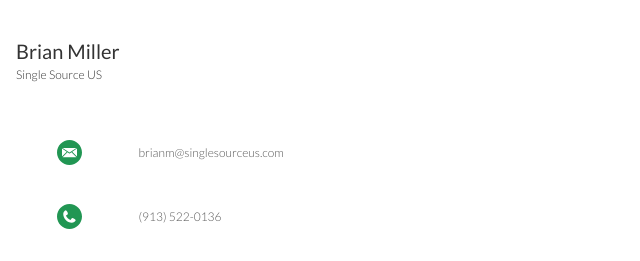
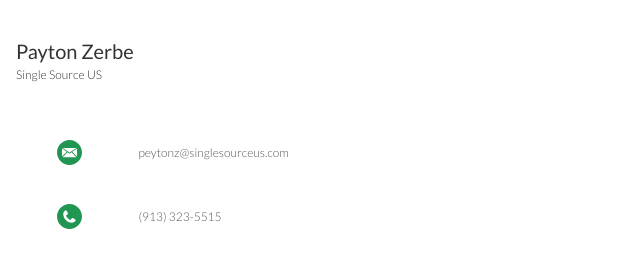
Before and after one commit to SingleSourceUS/peyton, a plain HTML site: page index.html in a window 1280 px wide. Shown: the top 261 px of the page, 0-640 px from the left. Drawn offline with Linux system fonts and the light colour scheme; a web font is replaced by a local one.

Commit message:
Update index.html

```diff
--- a/index.html
+++ b/index.html
@@ -13,7 +13,7 @@
 		<div class="container">
 			<div class="row name-title-company">
 				<div class="col is-6">
-					<p class="text-name">Brian Miller</p>
+					<p class="text-name">Payton Zerbe</p>
 					<p class="text-title-company">Single Source US</p>
 				</div>
 				<div class="col">
@@ -24,14 +24,14 @@
 	</section>
 
 	<section class="bg-color-white secondary-info">
-		<a href="mailto:brianm@singlesourceus.com">
+		<a href="mailto:peytonz@singlesourceus.com">
 			<div class="container">
 				<div class="row detail">
 					<div class="col">
 						<img src="assets/icon-email.svg" alt="Email Icon"">
 					</div>
 					<div class="col is-8">
-						<p class="text-detail">brianm@singlesourceus.com</p>
+						<p class="text-detail">peytonz@singlesourceus.com</p>
 					</div>
 					<div class="col">
 						<img src="assets/right-arrow.svg" alt="Right Arrow" height="50%" width="40%">
@@ -42,14 +42,14 @@
 	</section>
 
 	<section class="bg-color-white secondary-info">
-		<a href="tel:9135220136">
+		<a href="tel:9133235515">
 			<div class="container">
 				<div class="row detail">
 					<div class="col">
 						<img src="assets/icon-phone.svg" alt="Phone Icon"">
 					</div>
 					<div class="col is-8">
-						<p class="text-detail">(913) 522-0136</p>
+						<p class="text-detail">(913) 323-5515</p>
 					</div>
 					<div class="col">
 						<img src="assets/right-arrow.svg" alt="Right Arrow" height="50%" width="40%">
```
